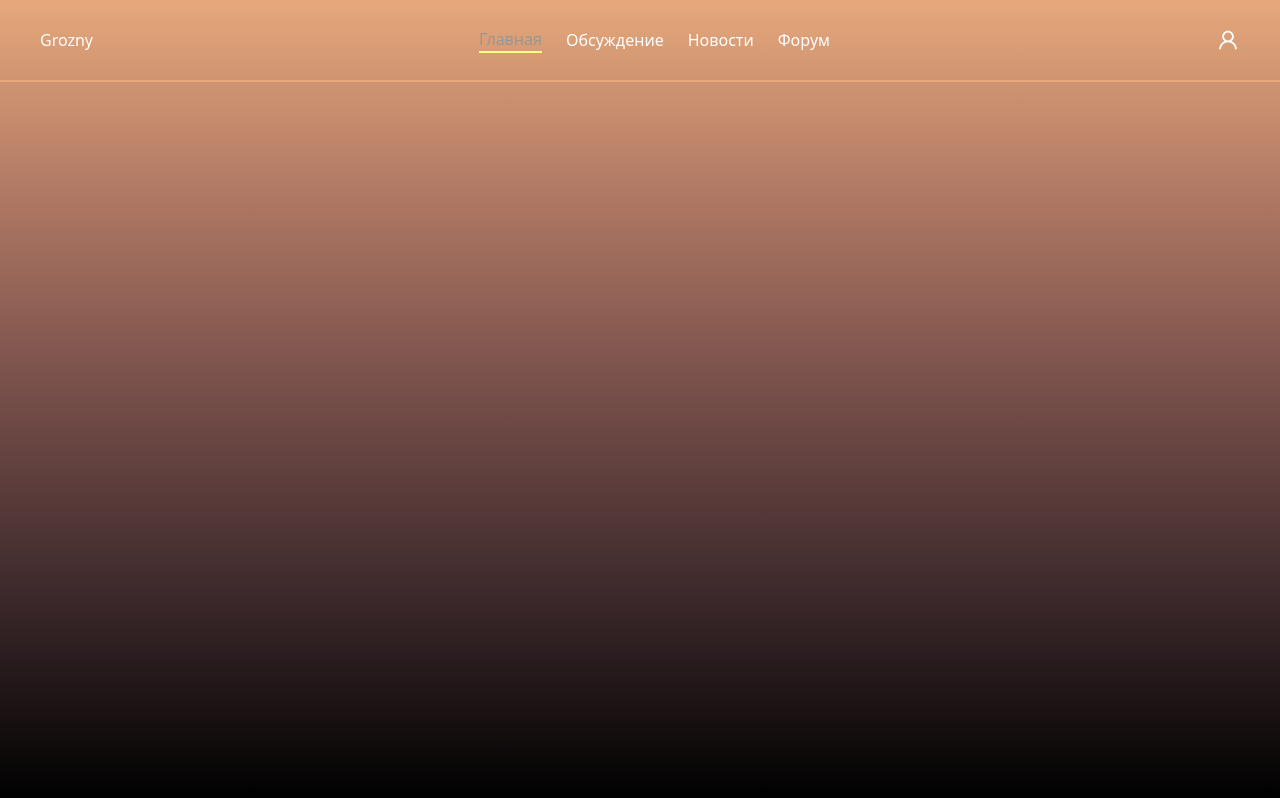
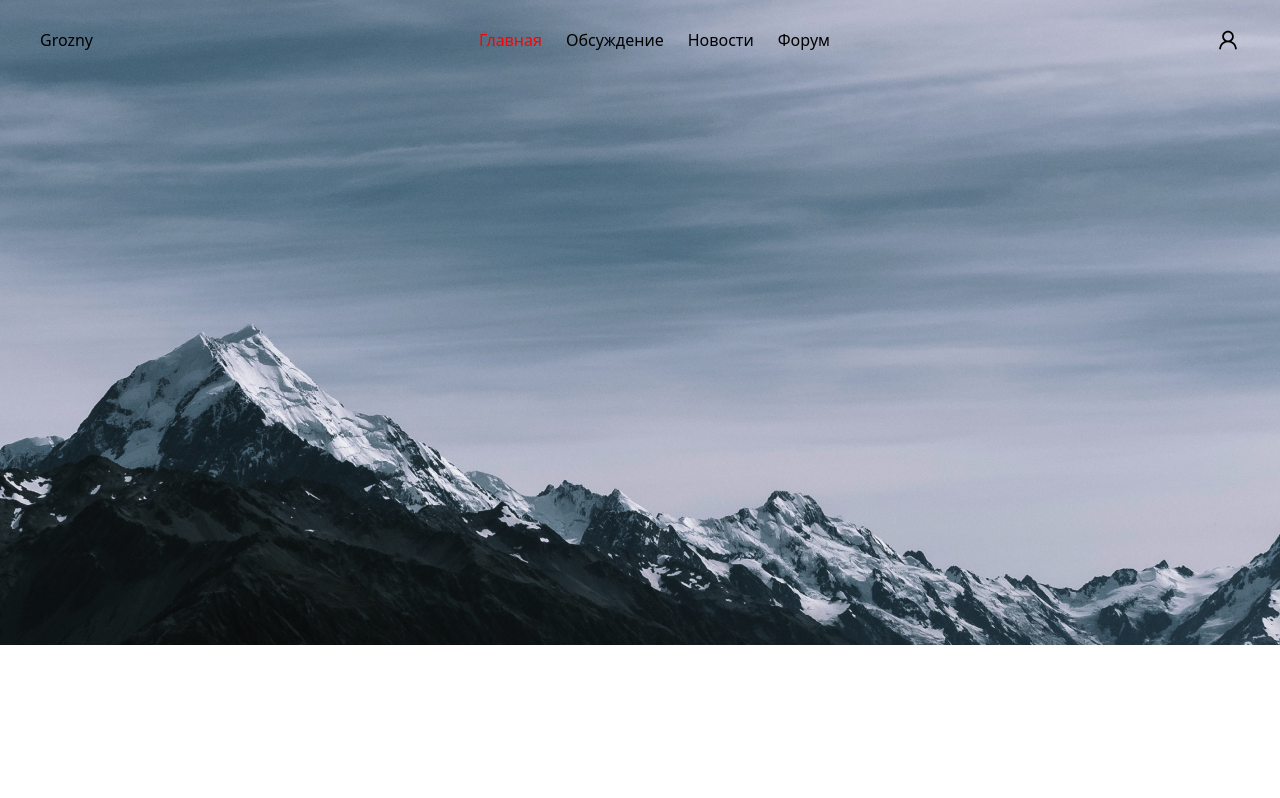
Before and after one commit to Minkaill/travel-blog-chr, a React (Vite) app in the folder frontend/: page / in a window 1280 px wide. Built offline with nearby package versions, Linux system fonts and the light colour scheme.

Commit message:
Наcтроил header

```diff
--- /dev/null
+++ b/frontend/src/components/MainHeader.jsx
@@ -0,0 +1,8 @@
+import React from "react";
+import styles from "../styles/main-header.module.css";
+
+const MainHeader = () => {
+  return <div className={`${styles.wrapper} + bg-black text-white`}></div>;
+};
+
+export default MainHeader;
--- a/frontend/src/index.css
+++ b/frontend/src/index.css
@@ -14,27 +14,10 @@ li {
 }
 
 body {
-  color: white;
   font-family: system-ui, -apple-system, BlinkMacSystemFont, "Segoe UI", Roboto,
     Oxygen, Ubuntu, Cantarell, "Open Sans", "Helvetica Neue", sans-serif;
-  background-image: linear-gradient(
-    to bottom,
-    #e6a87b,
-    #ae7763,
-    #744d48,
-    #3b282a,
-    #000000
-  );
-  background-repeat: no-repeat;
-  height: 100vh;
 }
 
-header::after {
-  content: "";
-  width: 100%;
-  background-color: #e6a87b;
-  height: 2px;
-}
 a {
   position: relative;
   color: inherit;
@@ -42,7 +25,5 @@ a {
 }
 
 .active {
-  color: #979796;
-  border-bottom: 2px solid #feff80;
-  display: flex;
+  color: red;
 }
--- a/frontend/src/pages/Home.jsx
+++ b/frontend/src/pages/Home.jsx
@@ -1,7 +1,13 @@
 import React from "react";
+import MainHeader from "../components/MainHeader";
+import styles from "../styles/home.module.css";
 
 const Home = () => {
-  return <div></div>;
+  return (
+    <div className={`${styles.main}`}>
+      <MainHeader />
+    </div>
+  );
 };
 
 export default Home;
--- /dev/null
+++ b/frontend/src/styles/main-header.module.css
@@ -0,0 +1,8 @@
+.wrapper {
+  background-image: url("/src/assets/gora.jpg");
+  background-position: center;
+  background-size: cover;
+  background-repeat: no-repeat;
+  height: 650px;
+  margin-top: -85px;
+}
```
Also changed, not shown: frontend/src/assets/gora.jpg (added), frontend/src/styles/home.module.css (added).
